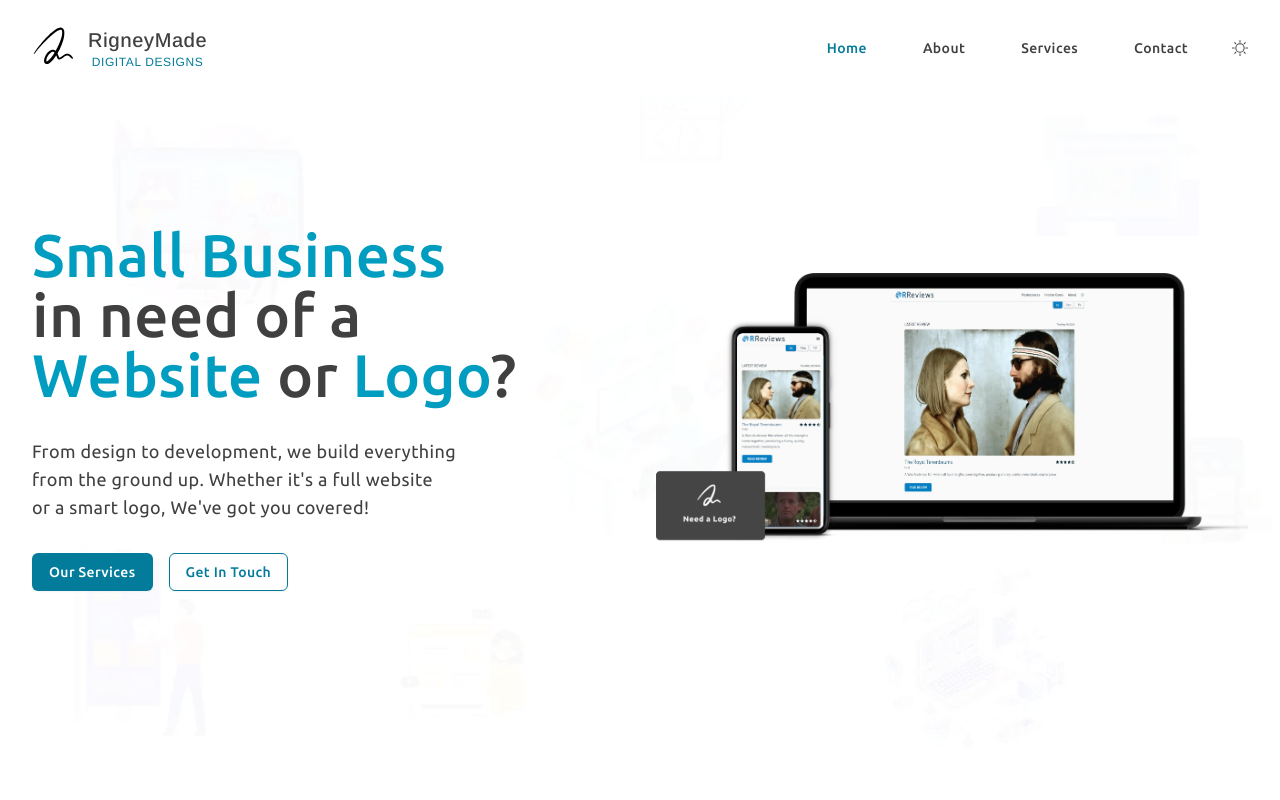
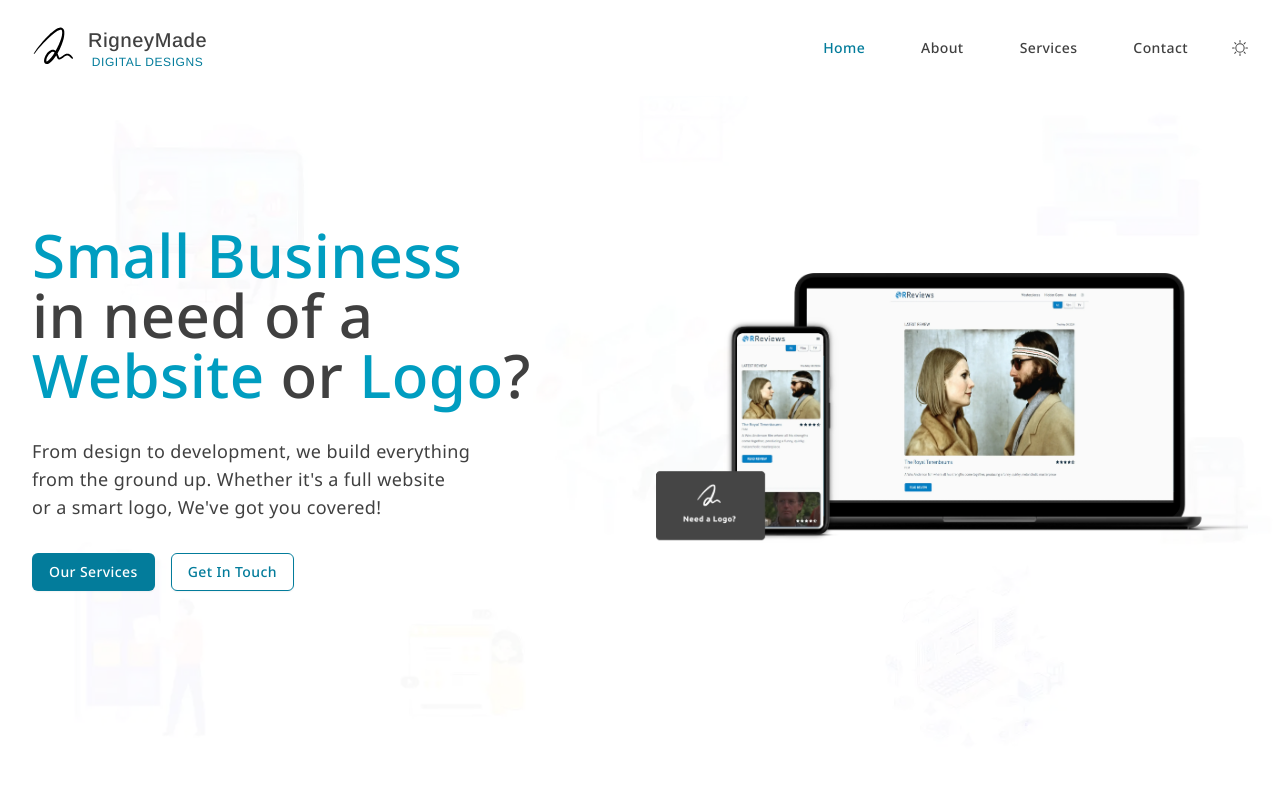
Before and after one commit to KramYengir/rigneymade, a Next.js app: page / in a window 1280 px wide. Shown: the top 800 px of the page. Built offline with nearby package versions, Linux system fonts and the light colour scheme.

Commit message:
change font to noto sans

```diff
--- a/app/layout.tsx
+++ b/app/layout.tsx
@@ -1,6 +1,6 @@
 import type { Metadata } from "next";
 
-import { Ubuntu } from "next/font/google";
+import { Ubuntu, Noto_Sans } from "next/font/google";
 import "./globals.css";
 
 import Navbar from "@/components/Navbar";
@@ -9,6 +9,11 @@ import BackgroundImage from "@/components/BackgroundImage";
 
 const ubuntu = Ubuntu({
   weight: ["300", "400", "500", "700"],
+  subsets: ["latin"],
+});
+
+const notoSans = Noto_Sans({
+  weight: ["100", "200", "300", "400", "500", "600", "700", "800", "900"],
   subsets: ["latin"],
 });
 
@@ -25,7 +30,7 @@ export default function RootLayout({
   return (
     <html lang="en" suppressHydrationWarning>
       <body
-        className={`${ubuntu.className} relative h-full text-neutral-700 dark:text-neutral-100 tracking-wide pb-24`}
+        className={`${notoSans.className} relative h-full text-neutral-700 dark:text-neutral-100 tracking-wide pb-24`}
       >
         <Provider>
           <Navbar />
```
